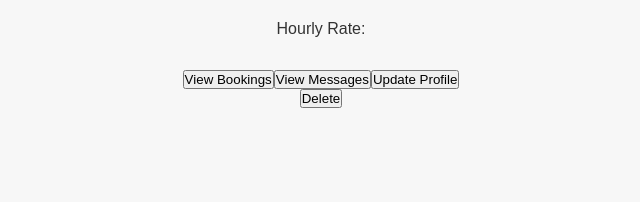
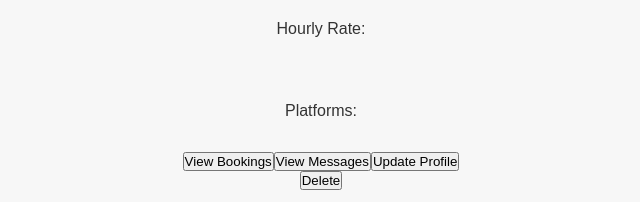
Before and after one commit to SimonChung2/SkillMastery-React, a React (Vite) app: page /tutorprofiletutorview/1 in a window 1280 px wide. Shown: the part 256-458 px from the top of the page, without its empty margins (319-959 px from the left). Built offline with nearby package versions, Linux system fonts and the light colour scheme; no server answers.

Commit message:
added platforms field to tutor profile page

```diff
--- a/src/components/tutorprofiletutorview.jsx
+++ b/src/components/tutorprofiletutorview.jsx
@@ -40,6 +40,10 @@ export default function TutorProfileTutorView () {
             <div className="tutor-profile-hourly-rate">
                 Hourly Rate: {tutorToView.hourlyRate}
             </div>
+            <div className="tutor-profile-platform">
+                Platforms: {tutorToView.platforms}
+            </div>
+
 
             <button>View Bookings</button>
             <button>View Messages</button>
```
